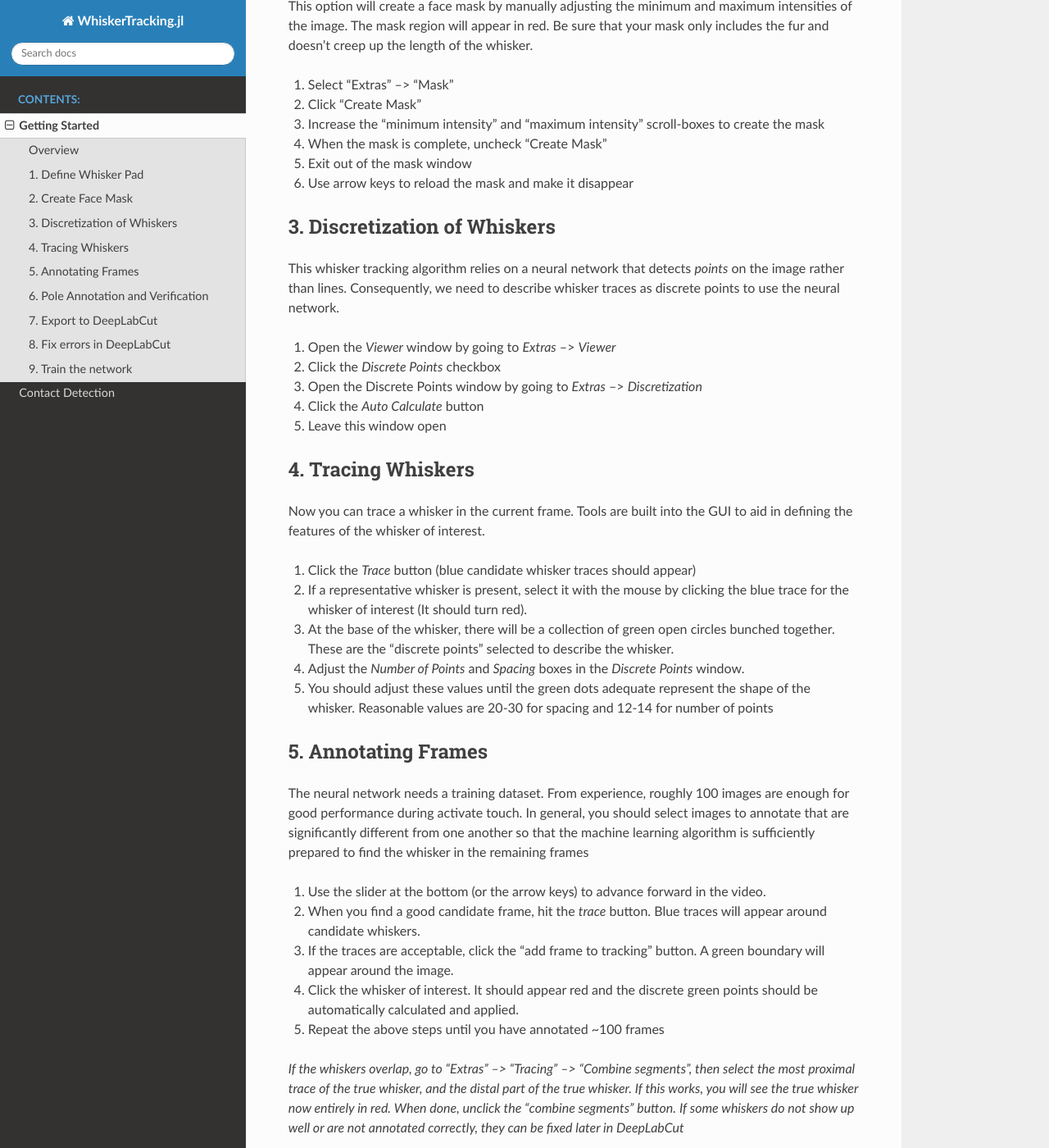
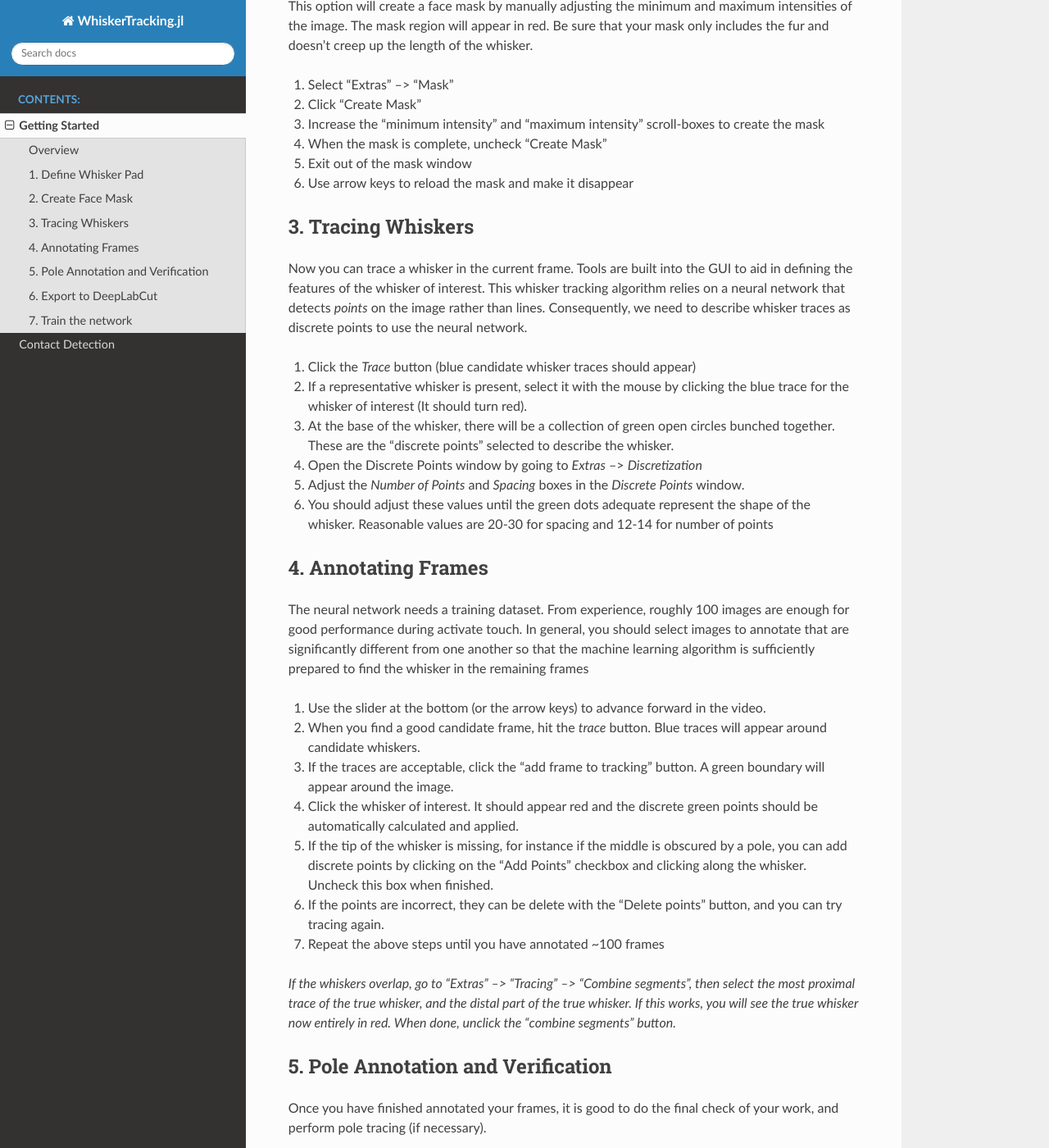
Before and after one commit to paulmthompson/WhiskerTracking.jl, a Sphinx documentation site: the page built from docs/Whisker_Tracking.rst, in a window 1280 px wide and 1400 px high, scrolled down 1243 px. Shown: the whole window at 82% size. Built offline with Sphinx 7.4.7 and the Read the Docs theme 2.0.0, drawn with Linux system fonts in a browser that asks for light colours; some of the changed text lies outside the part shown.

Commit message:
update documentation

```diff
--- a/docs/Whisker_Tracking.rst
+++ b/docs/Whisker_Tracking.rst
@@ -64,35 +64,24 @@ the fur and doesn't creep up the length of the whisker.
 #. Exit out of the mask window
 #. Use arrow keys to reload the mask and make it disappear
 
-******************************
-3. Discretization of Whiskers
-******************************
-
-This whisker tracking algorithm relies on a neural network that detects *points* on the
-image rather than lines. Consequently, we need to describe whisker traces as discrete points
-to use the neural network.
-
-#. Open the *Viewer* window by going to *Extras* --> *Viewer*
-#. Click the *Discrete Points* checkbox
-#. Open the Discrete Points window by going to *Extras* --> *Discretization*
-#. Click the *Auto Calculate* button
-#. Leave this window open
-
 ********************
-4. Tracing Whiskers
+3. Tracing Whiskers
 ********************
 
 Now you can trace a whisker in the current frame. Tools are built into the GUI to aid in
-defining the features of the whisker of interest.
+defining the features of the whisker of interest. This whisker tracking algorithm relies on a neural network that detects *points* on the
+image rather than lines. Consequently, we need to describe whisker traces as discrete points
+to use the neural network.
 
 #. Click the *Trace* button (blue candidate whisker traces should appear)
 #. If a representative whisker is present, select it with the mouse by clicking the blue trace for the whisker of interest (It should turn red).
 #. At the base of the whisker, there will be a collection of green open circles bunched together. These are the "discrete points" selected to describe the whisker.
+#. Open the Discrete Points window by going to *Extras* --> *Discretization*
 #. Adjust the *Number of Points* and *Spacing* boxes in the *Discrete Points* window.
 #. You should adjust these values until the green dots adequate represent the shape of the whisker. Reasonable values are 20-30 for spacing and 12-14 for number of points
 
 *********************
-5. Annotating Frames
+4. Annotating Frames
 *********************
 
 The neural network needs a training dataset. From experience, roughly 100 images are enough for
@@ -103,13 +92,14 @@ are significantly different from one another so that the machine learning algori
 #. When you find a good candidate frame, hit the *trace* button. Blue traces will appear around candidate whiskers.
 #. If the traces are acceptable, click the "add frame to tracking" button. A green boundary will appear around the image.
 #. Click the whisker of interest. It should appear red and the discrete green points should be automatically calculated and applied.
+#. If the tip of the whisker is missing, for instance if the middle is obscured by a pole, you can add discrete points by clicking on the "Add Points" checkbox and clicking along the whisker. Uncheck this box when finished.
+#. If the points are incorrect, they can be delete with the "Delete points" button, and you can try tracing again.
 #. Repeat the above steps until you have annotated ~100 frames
 
 *If the whiskers overlap, go to "Extras" --> "Tracing" --> "Combine segments", then select the most proximal trace of the true whisker, and the distal part of the true whisker. If this works, you will see the true whisker now entirely in red. When done, unclick the "combine segments" button.*
-*If some whiskers do not show up well or are not annotated correctly, they can be fixed later in DeepLabCut*
 
 ************************************
-6. Pole Annotation and Verification
+5. Pole Annotation and Verification
 ************************************
 
 Once you have finished annotated your frames, it is good to do the final check of your work,
@@ -135,22 +125,11 @@ outputs the data into a format that deeplabcut can use, and initalizes the netwo
 #. When you enter this new folder, the whisker tracking data will be in the DLC folder. Enter it to find the config.yaml.
 #. Copy the name of this directory
 
-****************************
-8. Fix errors in DeepLabCut
-****************************
-
-Currently, I like to inspect the data in DeepLabCut's interface to ensure that the data export
-was performed correctly.
-
-#. In the Jupyter notebook viewer, go to the notebook ~/Documents/Analysis_Scripts/check_dlc_labels.ipynb.
-#. Change the path to the path of your config.yaml file from the last step
-#. Click "Load frames" and select the folder that comes up
-#. Use the DeepLabCut view to scroll through the annotated images of the whisker and pole.
-#. If any points are wrong, or you need to add additional points, or delete points, you can do it here.
-#. When you are satisfied with the quality of the data, click the "save" button
-
 *********************
-9. Train the network
+7. Train the network
 *********************
 
-*This is done to get your labeled data*
+This step will train the neural network to detect the discrete points along the whisker. This step takes approximately
+*6 hours*, so set aside time accordingly.
+
+#.
```
Also changed, not shown: other parts of docs/Whisker_Tracking.rst (+1 -1 lines).
